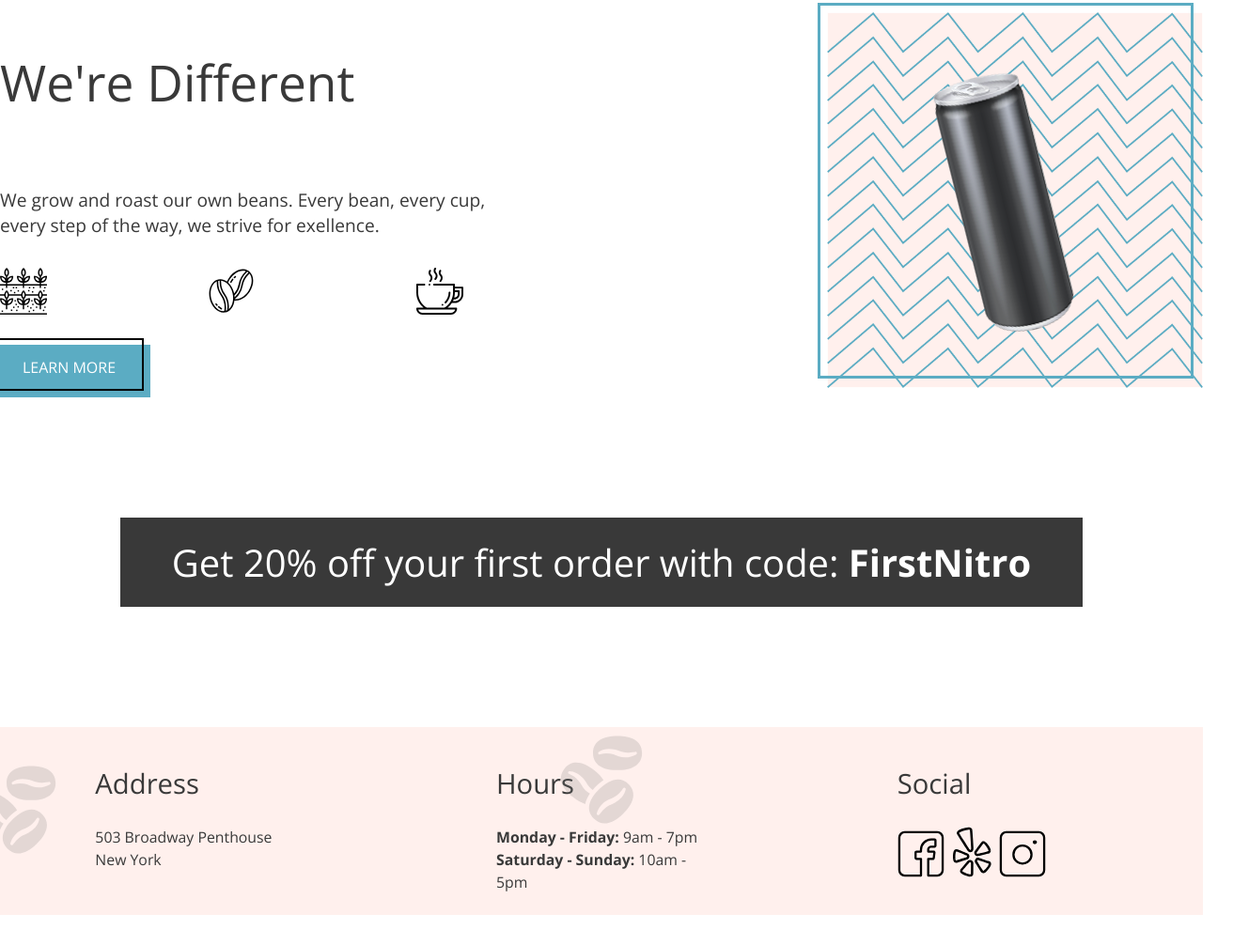
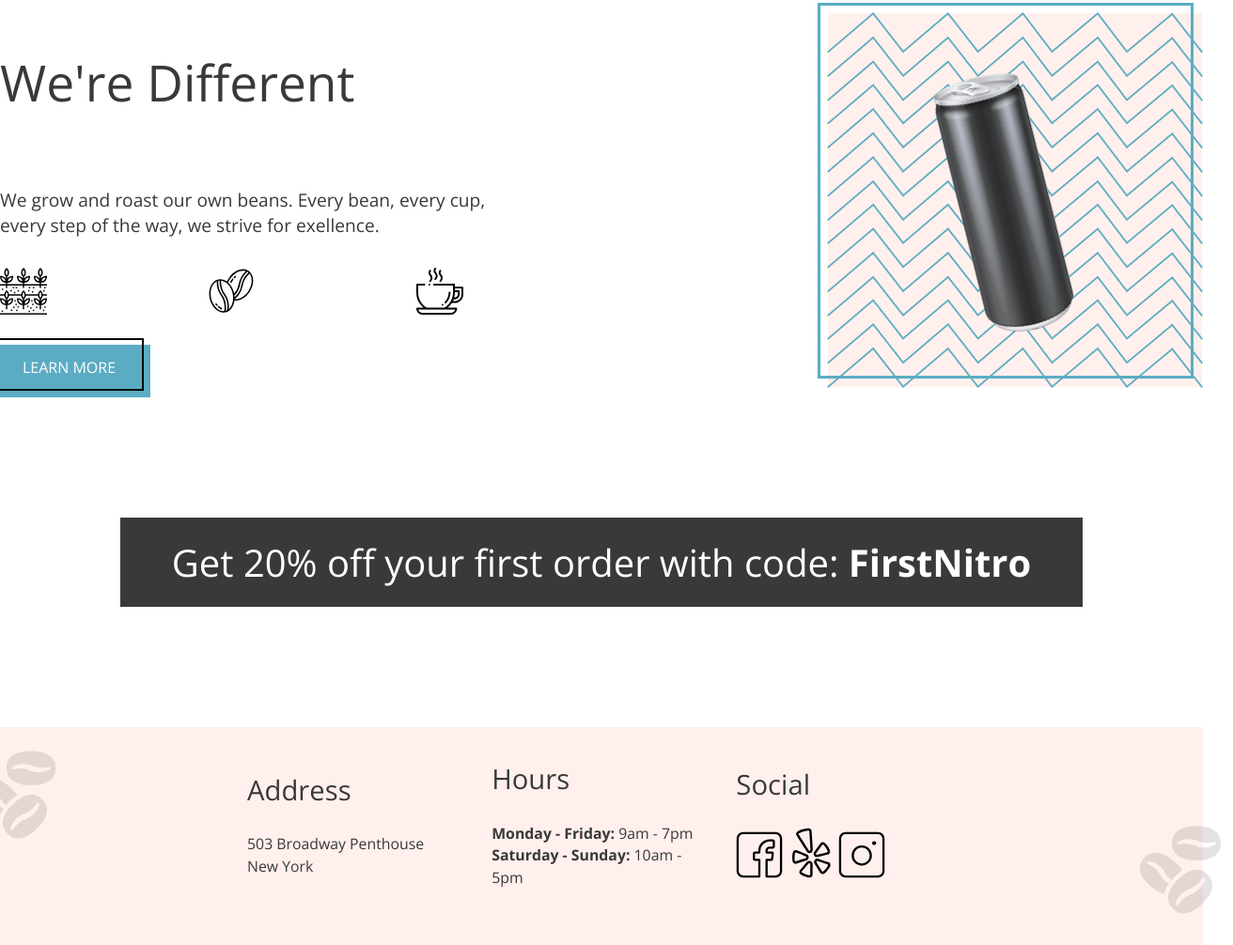
Before and after one commit to kakun45/xeniyas-coffeeshop, a plain HTML site: page index.html in a window 1280 px wide. Shown: the part 1876-2882 px from the top of the page at 94% size, 1312 px wide, since content can reach past the window. Before the commit the page ends 2850 px from the top, so only its background shows below. Drawn offline with nearby package versions, Linux system fonts and the light colour scheme.

Commit message:
Footer Coffee bean images

```diff
--- a/css/landing.css
+++ b/css/landing.css
@@ -141,11 +141,11 @@ button {
 }
 /* FOOTER */
 .footer-mama {
-  height: 12.5rem;
+  height: 14.5rem;
   text-align: center;
-  display: flex;
+  /* display: flex;
   justify-content: space-around;
-  position: relative;
+  position: relative; */
 }
 .beans__decor {
   width: 100%;
@@ -159,24 +159,21 @@ button {
   opacity: 20%;
 }
 .beans__decor--left {
-  top: 2rem;
+  position: absolute;
+  top: 1rem;
   left: -2.5rem;
 }
 .beans__decor--right {
   position: absolute;
-  /* top: 2rem;
-  left: auto;  */
-  top: 2rem;
-  left: -2.5rem;
-
-  /* needs to tie to a vp */
+  top: 6rem;
+  right: -2rem;
 }
 .footer__item {
   width: 20%;
   line-height: 1.5;
   vertical-align: middle;
   display: inline-block;
-  padding: 1em;
+  padding: 0.7em;
   text-align: left;
 }
 .social__img--size {
```
